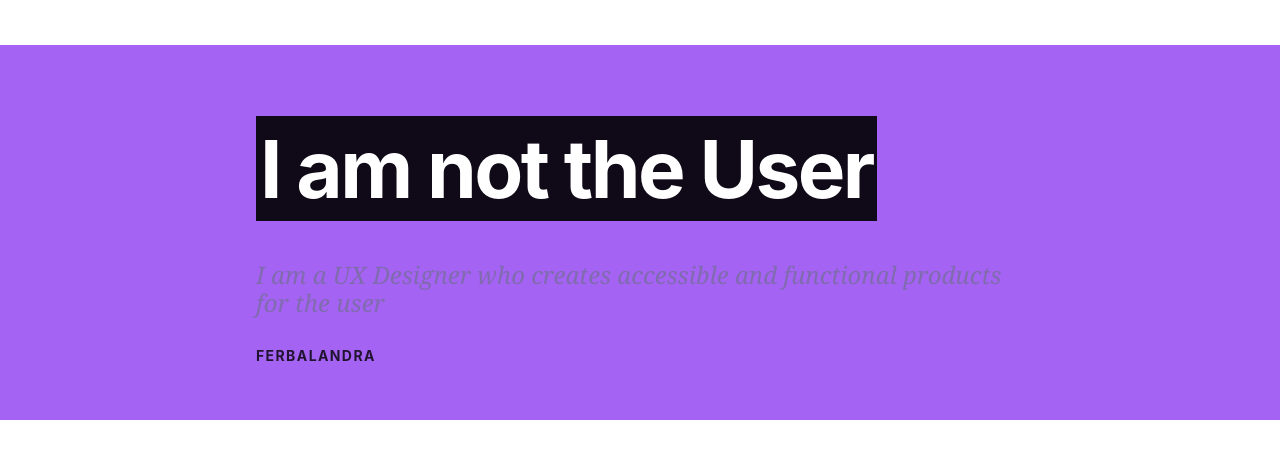
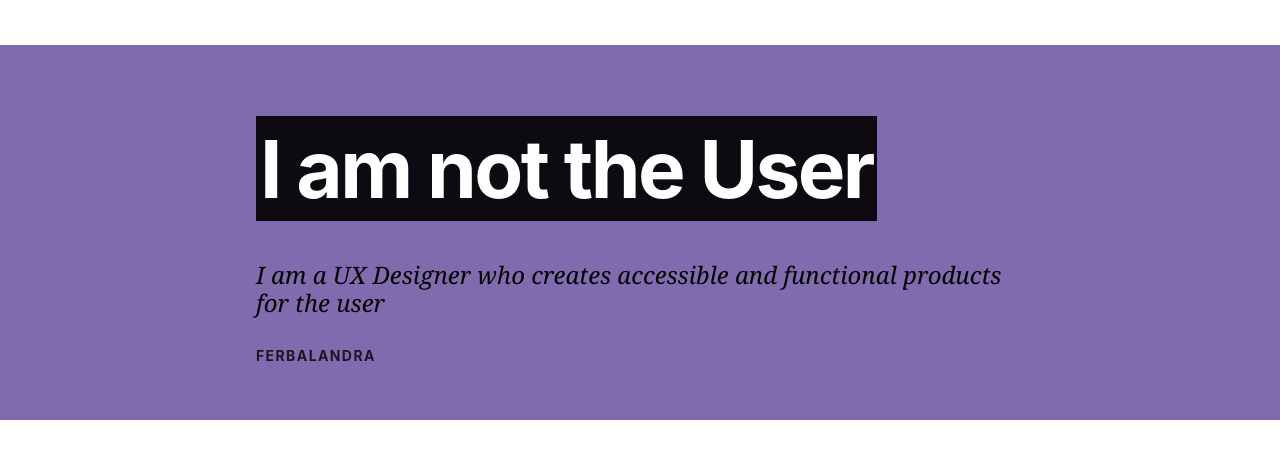
Before and after one commit to ferbalandra/Personal-Site, a plain HTML site: page index.html in a window 1280 px wide. Shown: the part 87-546 px from the top of the page. Drawn offline with nearby package versions, Linux system fonts and the light colour scheme.

Commit message:
color changes

```diff
--- a/css/main.css
+++ b/css/main.css
@@ -2,7 +2,7 @@
 .light-purple {color: #806baf;}
 .dark-purple {color: #322749;}
 
-.bg-light-purple{color: #806baf;}
+.bg-light-purple{background-color: #806baf;}
 .tracked-tight {
     letter-spacing: -.032em;
 }
```
